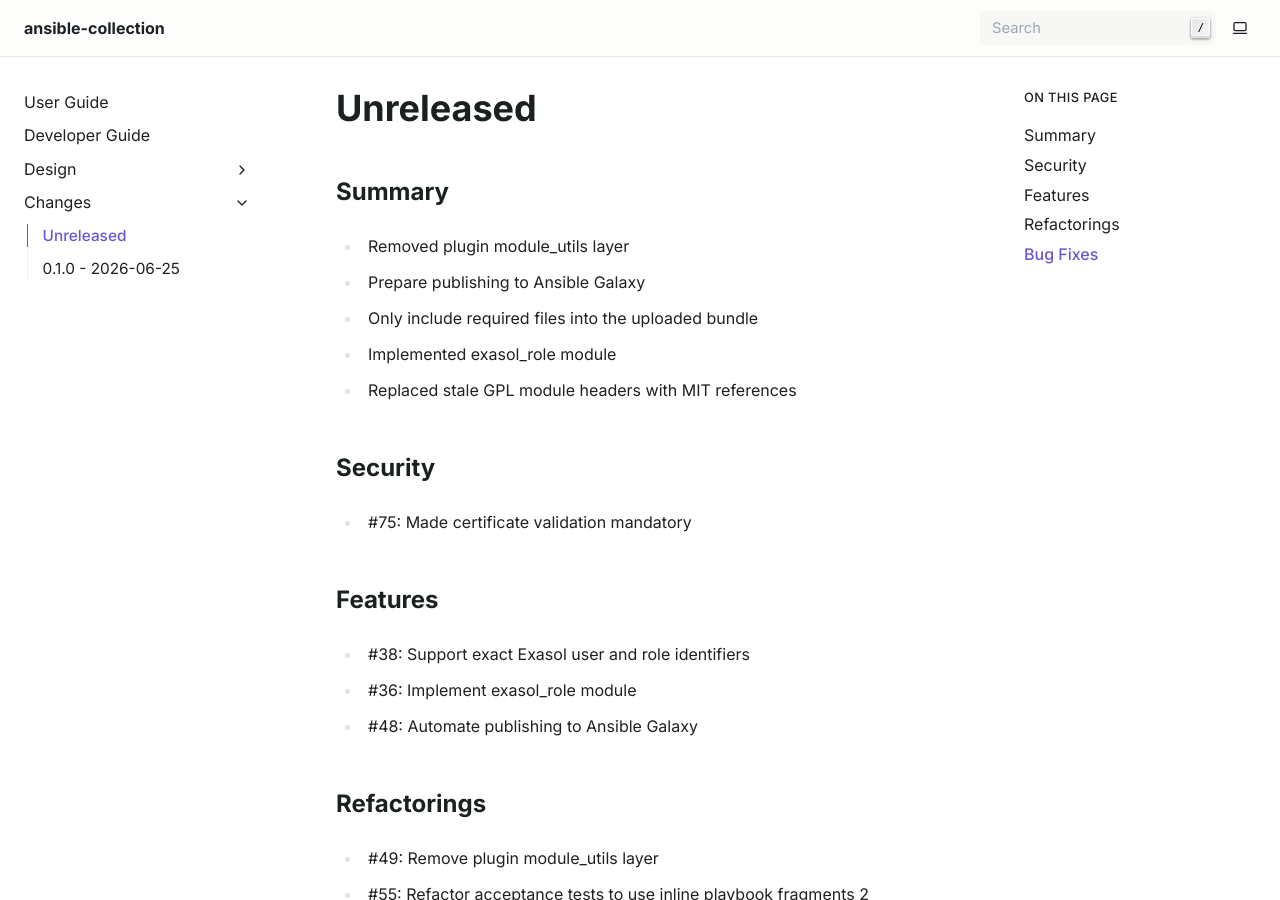
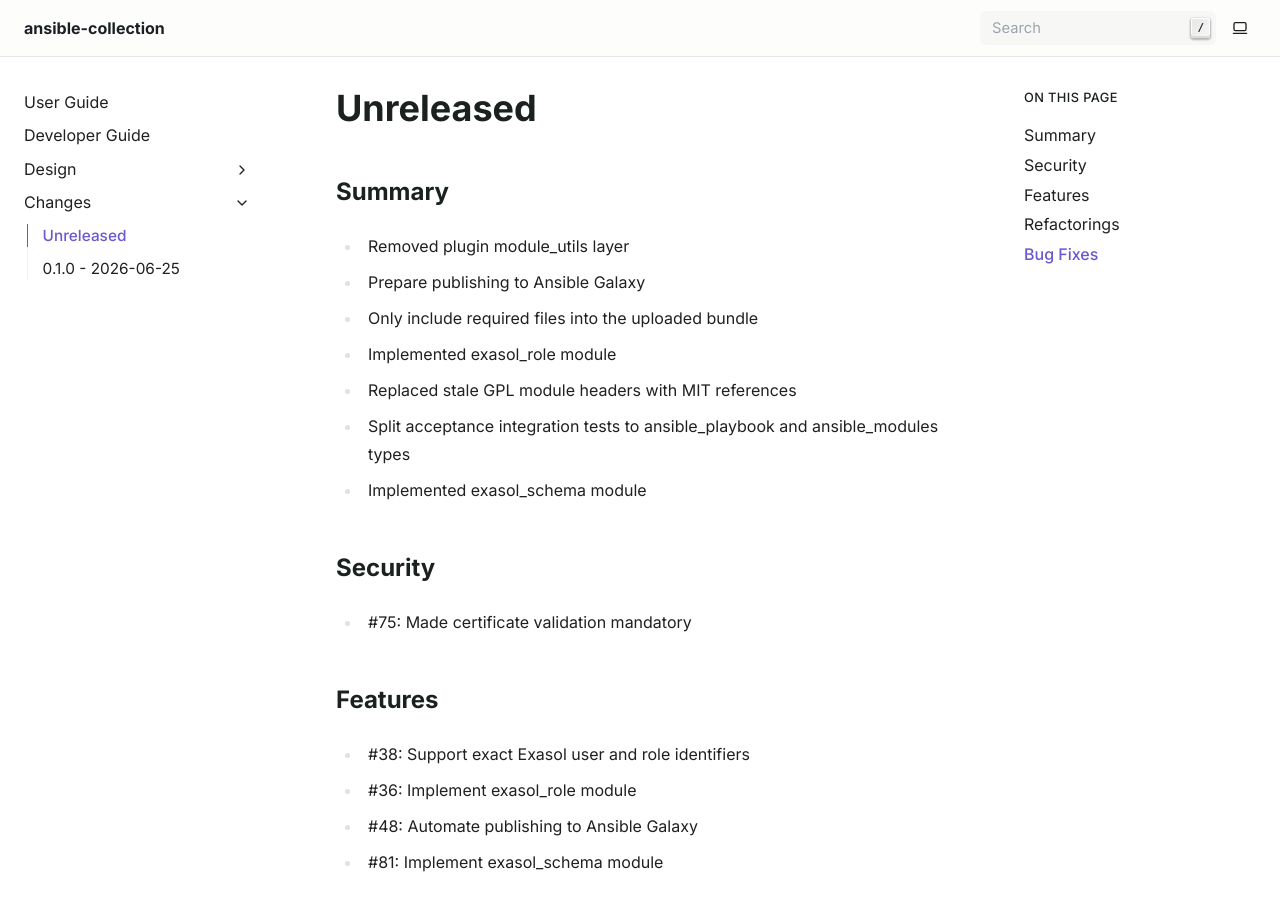
Before and after one commit to exasol/ansible-collection, a Sphinx documentation site: the page built from doc/changes/unreleased.md, in a window 1280 px wide and 900 px high. Built offline with Sphinx 7.4.7, drawn with Linux system fonts in a browser that asks for light colours.

Commit message:
Updated unrelease.md

```diff
--- a/doc/changes/unreleased.md
+++ b/doc/changes/unreleased.md
@@ -7,6 +7,8 @@
 * Only include required files into the uploaded bundle
 * Implemented exasol_role module
 * Replaced stale GPL module headers with MIT references
+* Split acceptance integration tests to ansible_playbook and ansible_modules types
+* Implemented exasol_schema module
 
 ## Security
 
@@ -17,6 +19,7 @@
 * #38: Support exact Exasol user and role identifiers
 * #36: Implement exasol_role module
 * #48: Automate publishing to Ansible Galaxy
+* #81: Implement exasol_schema module
 
 ## Refactorings
 
```
